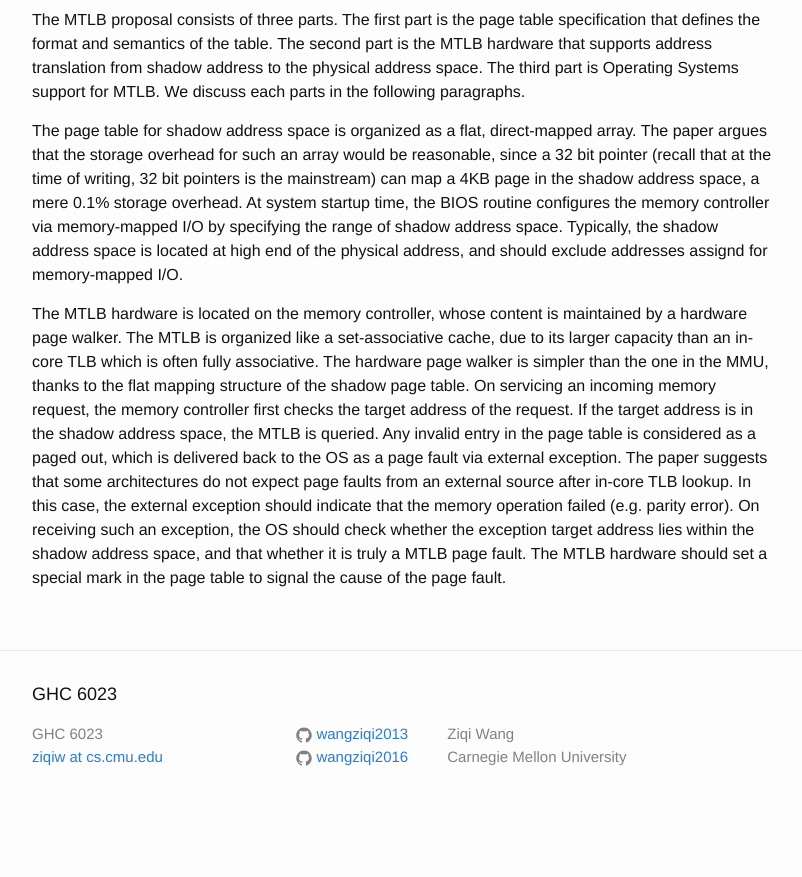
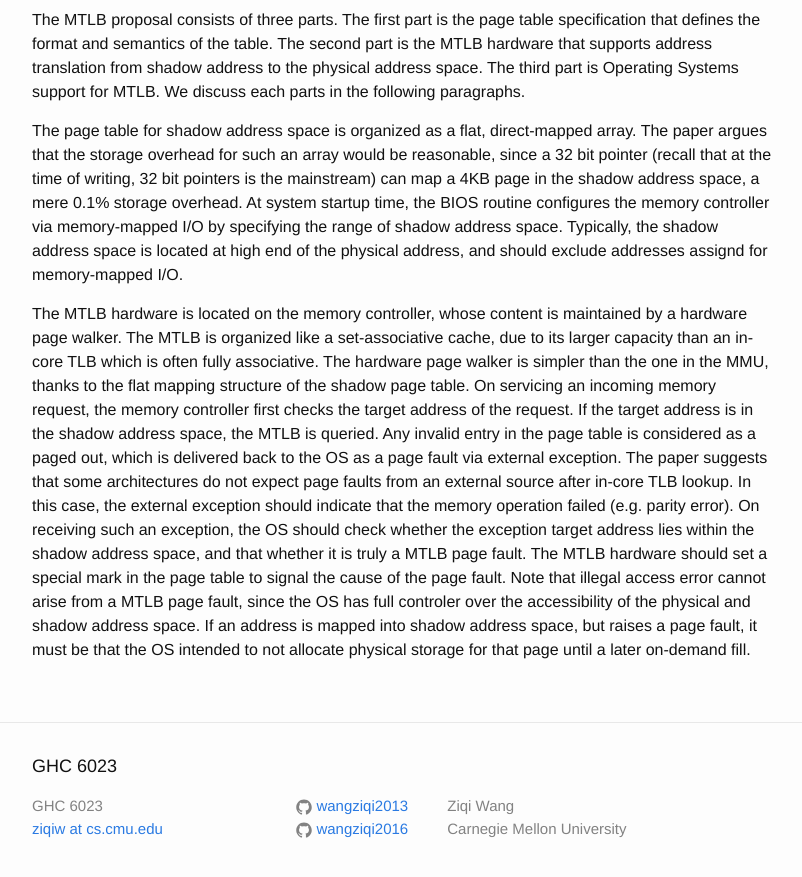
Before and after one commit to wangziqi2013/wangziqi2013.github.io, a Jekyll site: the page built from _posts/2020-06-05-increasing-tlb-reach-using-super-pages-backed-by-shadow-memory.markdown, in a window 1280 px wide and 900 px high, scrolled down 1408 px. Shown: the top 877 px of the window, without its empty margins (238-1040 px from the left). Built offline with Jekyll 4.4.1, drawn with Linux system fonts in a browser that asks for light colours; before the commit the page ends 2236 px from its top, so only the background shows below that.

Commit message:
Adding on demand fill

```diff
--- a/_posts/2020-06-05-increasing-tlb-reach-using-super-pages-backed-by-shadow-memory.markdown
+++ b/_posts/2020-06-05-increasing-tlb-reach-using-super-pages-backed-by-shadow-memory.markdown
@@ -71,3 +71,6 @@ architectures do not expect page faults from an external source after in-core TL
 exception should indicate that the memory operation failed (e.g. parity error). On receiving such an exception, the OS
 should check whether the exception target address lies within the shadow address space, and that whether it is truly a
 MTLB page fault. The MTLB hardware should set a special mark in the page table to signal the cause of the page fault.
+Note that illegal access error cannot arise from a MTLB page fault, since the OS has full controler over the accessibility
+of the physical and shadow address space. If an address is mapped into shadow address space, but raises a page fault, it
+must be that the OS intended to not allocate physical storage for that page until a later on-demand fill.
```
